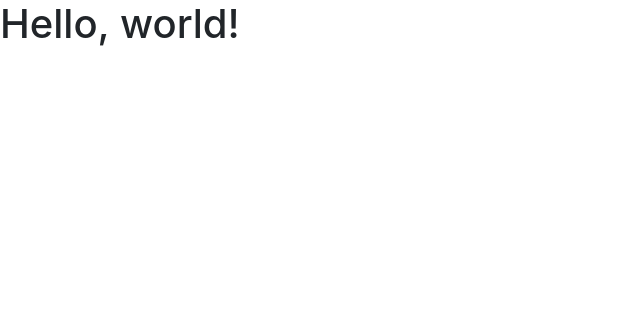
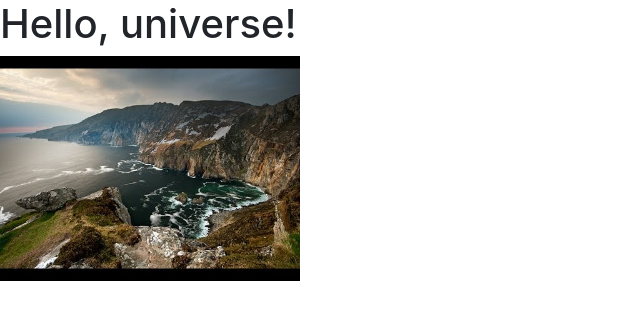
Before and after one commit to celestemccallcromer/day24, a plain HTML site: page index.html in a window 1280 px wide. Shown: the whole page, without its empty margins (0-640 px from the left). Drawn offline with nearby package versions, Linux system fonts and the light colour scheme.

Commit message:
Add image to index

```diff
--- a/index.html
+++ b/index.html
@@ -8,10 +8,19 @@
     <!-- Bootstrap CSS -->
     <link rel="stylesheet" href="https://stackpath.bootstrapcdn.com/bootstrap/4.1.3/css/bootstrap.min.css" integrity="sha384-MCw98/SFnGE8fJT3GXwEOngsV7Zt27NXFoaoApmYm81iuXoPkFOJwJ8ERdknLPMO" crossorigin="anonymous">
 
+    <style type="text/css">
+    img{
+      width: 300px
+    }
+  </style>
+
     <title>Hello, universe!</title>
   </head>
   <body>
-    <h1>Hello, world!</h1>
+    <h1>Hello, universe!</h1>
+    <div>
+      <img src="img/sliev league cliffs.jpg" </img>
+    </div>
 
     <!-- Optional JavaScript -->
     <!-- jQuery first, then Popper.js, then Bootstrap JS -->
```
